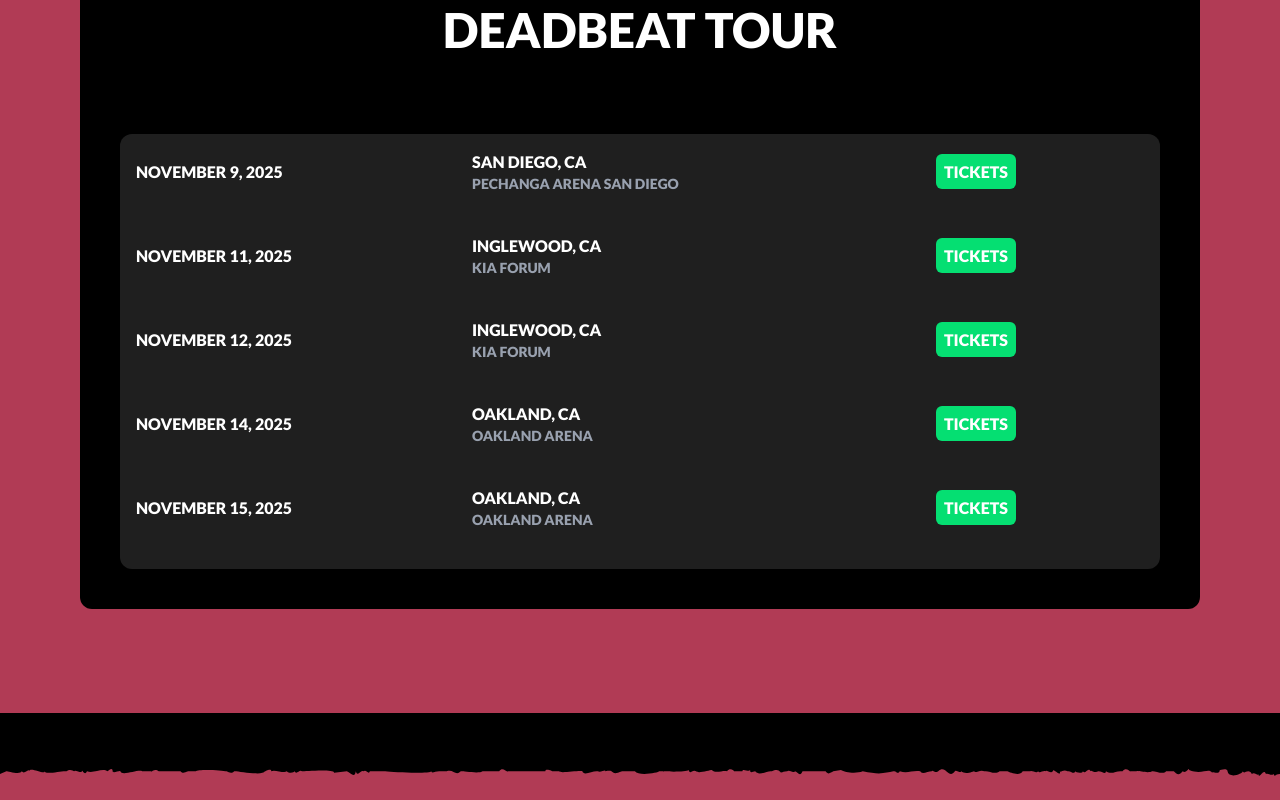
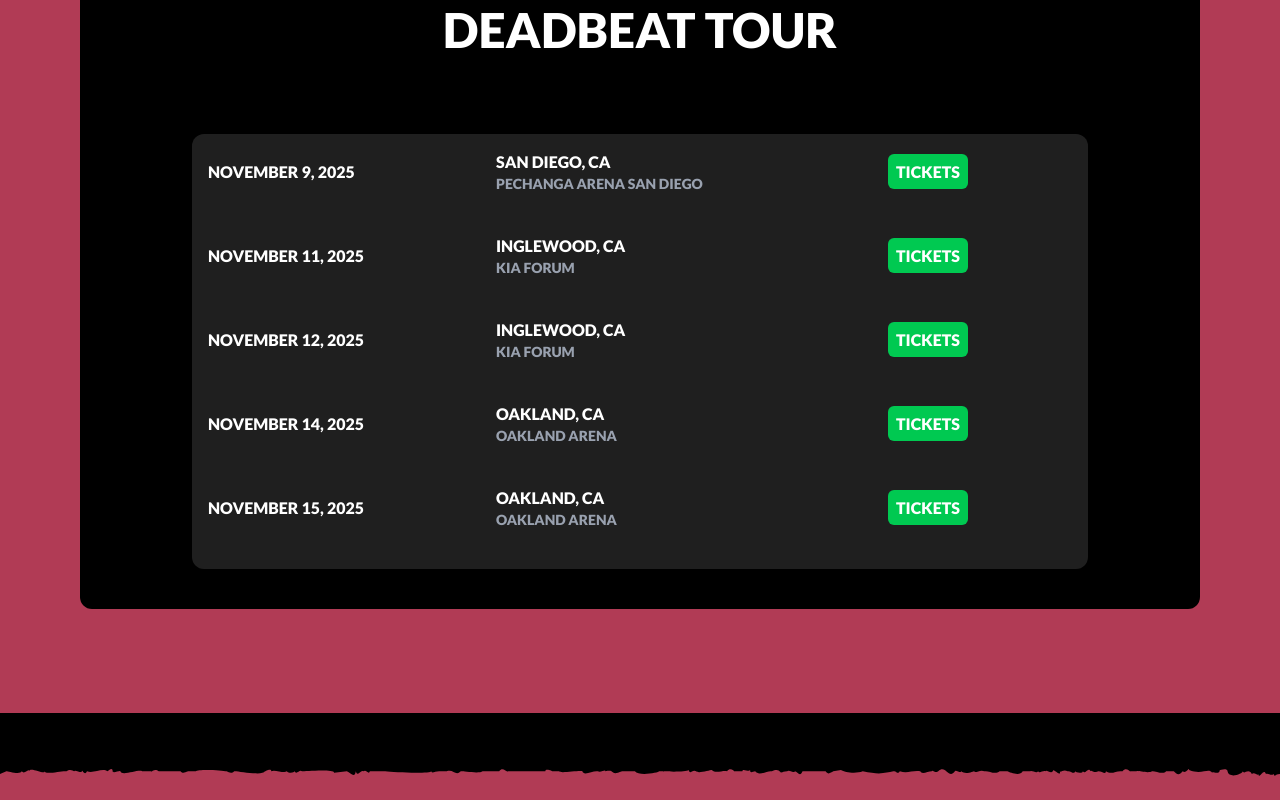
Before and after one commit to jlemes1/tameimpala-landing-page, a React (Vite) app: page / in a window 1280 px wide. Shown: the part 1080-1880 px from the top of the page. Built offline with nearby package versions, Linux system fonts and the light colour scheme.

Commit message:
update tourcard style

```diff
--- a/src/components/TourCard.jsx
+++ b/src/components/TourCard.jsx
@@ -8,7 +8,7 @@
       </div>
       <div className='flex justify-center items-center'>
         <a href={ticket} target='_blank' rel='noopener noreferrer'>
-          <span className='bg-green-400 p-2 rounded-md text-sm md:text-base'>
+          <span className='bg-green-500 p-2 rounded-md text-sm md:text-base'>
             Tickets
           </span>
         </a>
--- a/src/index.css
+++ b/src/index.css
@@ -19,3 +19,16 @@
   font-weight: 400;
   font-style: normal;
 }
+
+.custom-scrollbar::-webkit-scrollbar {
+  width: 8px;
+}
+
+.custom-scrollbar::-webkit-scrollbar-thumb {
+  background: #666;
+  border-radius: 10px;
+}
+
+.custom-scrollbar::-webkit-scrollbar-thumb:hover {
+  background: #888;
+}
--- a/src/pages/Tour.jsx
+++ b/src/pages/Tour.jsx
@@ -7,7 +7,7 @@
       <div className='flex justify-center items-center uppercase text-3xl md:text-5xl mt-10 md:mt-20'>
         <h2>Deadbeat tour</h2>
       </div>
-      <div className='grid grid-cols-1 gap-5 md:gap-10 rounded-xl bg-[#1F1F1F] p-4 overflow-y-auto h-[350px] md:h-[435px] mt-10 md:mt-20 uppercase'>
+      <div className='grid grid-cols-1 gap-5 md:gap-10 rounded-xl bg-[#1F1F1F] p-4 overflow-y-auto h-[350px] md:h-[435px] mt-10 md:mt-20 uppercase max-w-4xl mx-auto custom-scrollbar'>
         {tourDates.map((tourDate) => (
           <TourCard key={tourDate.id} {...tourDate} />
         ))}
```
